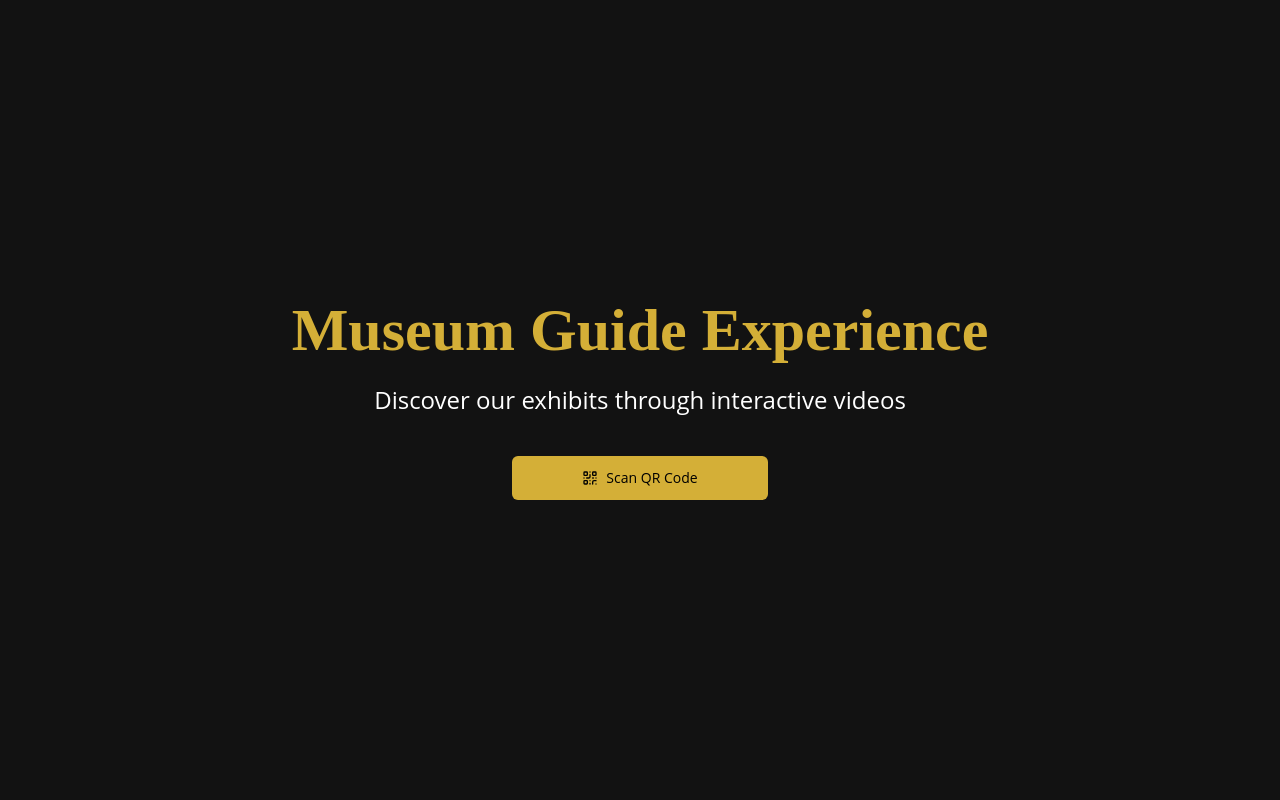
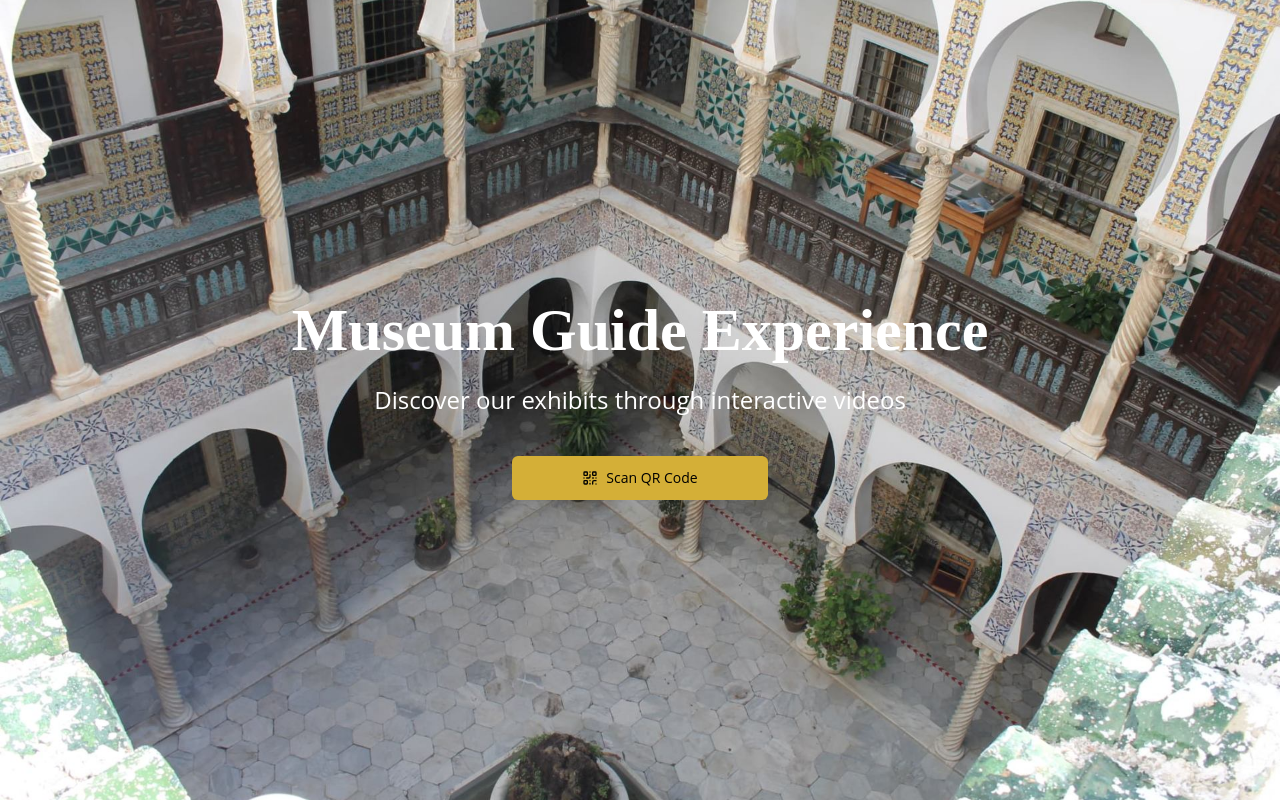
Before and after one commit to ISRAA-MEDIA/pasha-palace-visions-ar, a React (Vite) app: page / in a window 1280 px wide. Built offline with nearby package versions, Linux system fonts and the light colour scheme.

Commit message:
Change home page background
Update the home page background style.

```diff
--- a/src/pages/Index.tsx
+++ b/src/pages/Index.tsx
@@ -1,13 +1,23 @@
+
 import { Link } from "react-router-dom";
 import { Button } from "@/components/ui/button";
-import { QrCode, Settings } from "lucide-react";
+import { QrCode } from "lucide-react";
+
 const Index = () => {
-  return <div className="min-h-screen bg-darkBg text-white flex flex-col">
+  return (
+    <div
+      className="min-h-screen flex flex-col bg-cover bg-center bg-no-repeat"
+      style={{
+        backgroundImage: 'url("/lovable-uploads/3603e013-56e2-48fb-bac7-640fb28a24e9.png")',
+        backgroundColor: 'rgba(0, 0, 0, 0.5)',
+        backgroundBlend: 'overlay'
+      }}
+    >
       <div className="flex-1 flex flex-col items-center justify-center p-6 text-center">
-        <h1 className="text-4xl md:text-5xl lg:text-6xl font-playfair font-bold text-gold mb-6">
+        <h1 className="text-4xl md:text-5xl lg:text-6xl font-playfair font-bold text-white mb-6">
           Museum Guide Experience
         </h1>
-        <p className="text-xl md:text-2xl mb-10 max-w-3xl">
+        <p className="text-xl md:text-2xl mb-10 max-w-3xl text-white">
           Discover our exhibits through interactive videos
         </p>
         <div className="space-y-4">
@@ -17,11 +27,10 @@ const Index = () => {
               Scan QR Code
             </Button>
           </Link>
-          <Link to="/generate">
-
-          </Link>
         </div>
       </div>
-    </div>;
+    </div>
+  );
 };
+
 export default Index;
```
Also changed, not shown: public/lovable-uploads/3603e013-56e2-48fb-bac7-640fb28a24e9.png (added).
